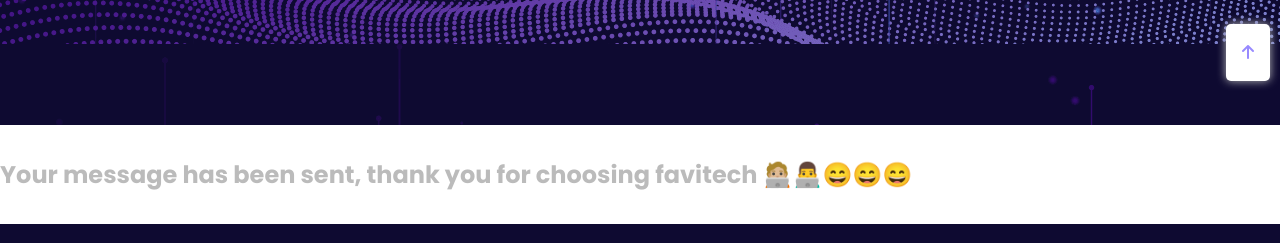
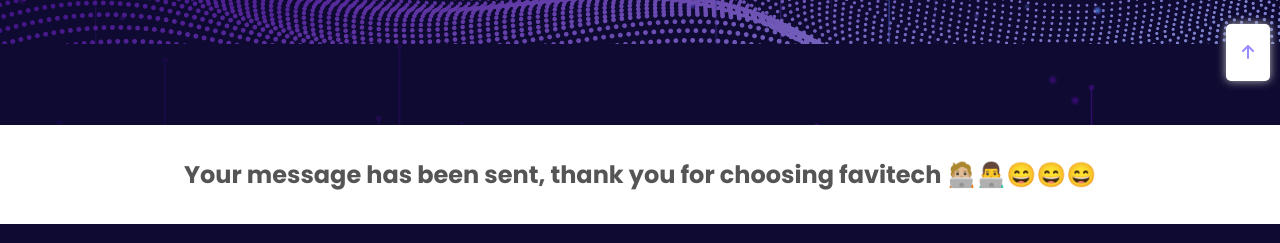
Before and after one commit to CoderFaveX/favitech, a plain HTML site: page msgSent.html in a window 1280 px wide. Shown: the part 709-952 px from the top of the page. Drawn offline with Linux system fonts and the light colour scheme.

Commit message:
Update msgSent.html

```diff
--- a/msgSent.html
+++ b/msgSent.html
@@ -147,7 +147,7 @@
         </div>
     </header>
     <main>
-        <h2 style="padding: 2rem 0; tet-align: center; color: #BBB;">Your message has been sent, thank you for choosing favitech 🧑🏼‍💻👨‍💻😄😄😄</h2>
+        <h2 style="padding: 2rem 0; text-align: center; color: #555;">Your message has been sent, thank you for choosing favitech 🧑🏼‍💻👨‍💻😄😄😄</h2>
     </main>
     <footer>
         <div class="links">
```
